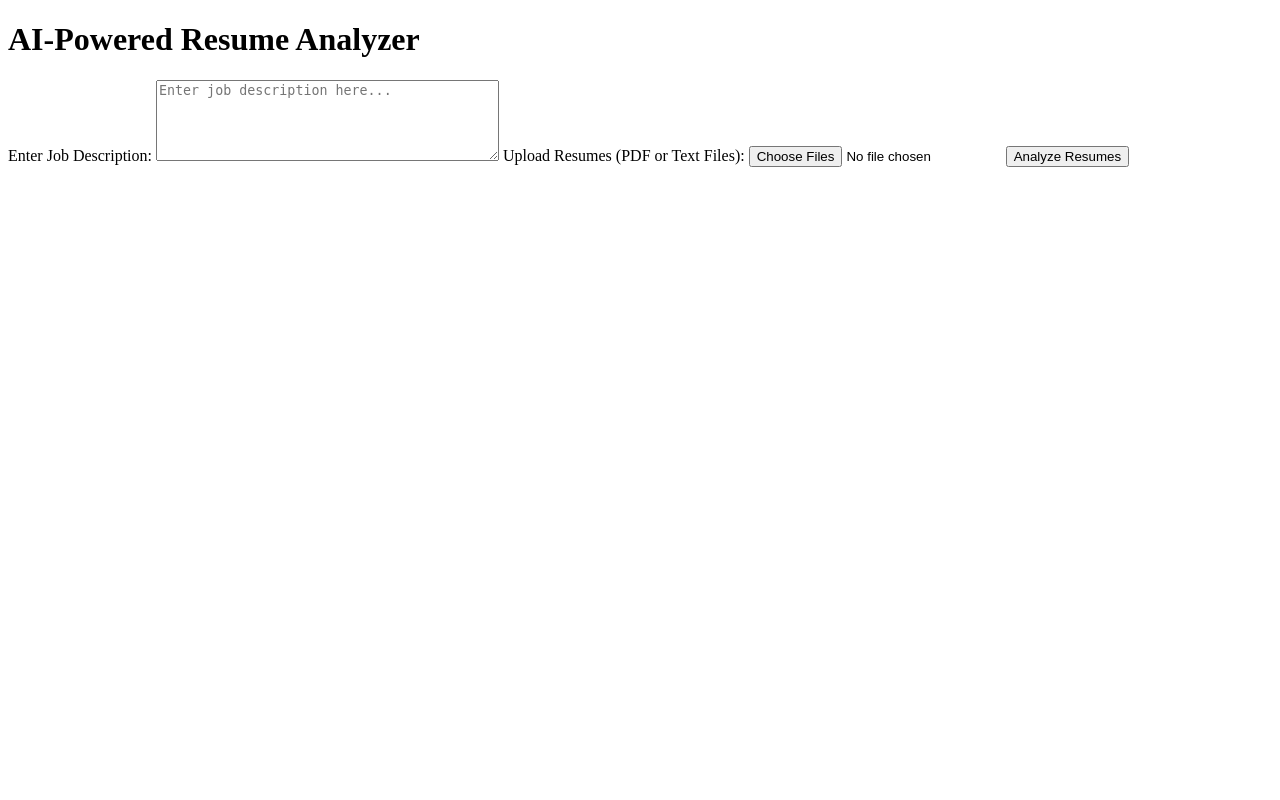
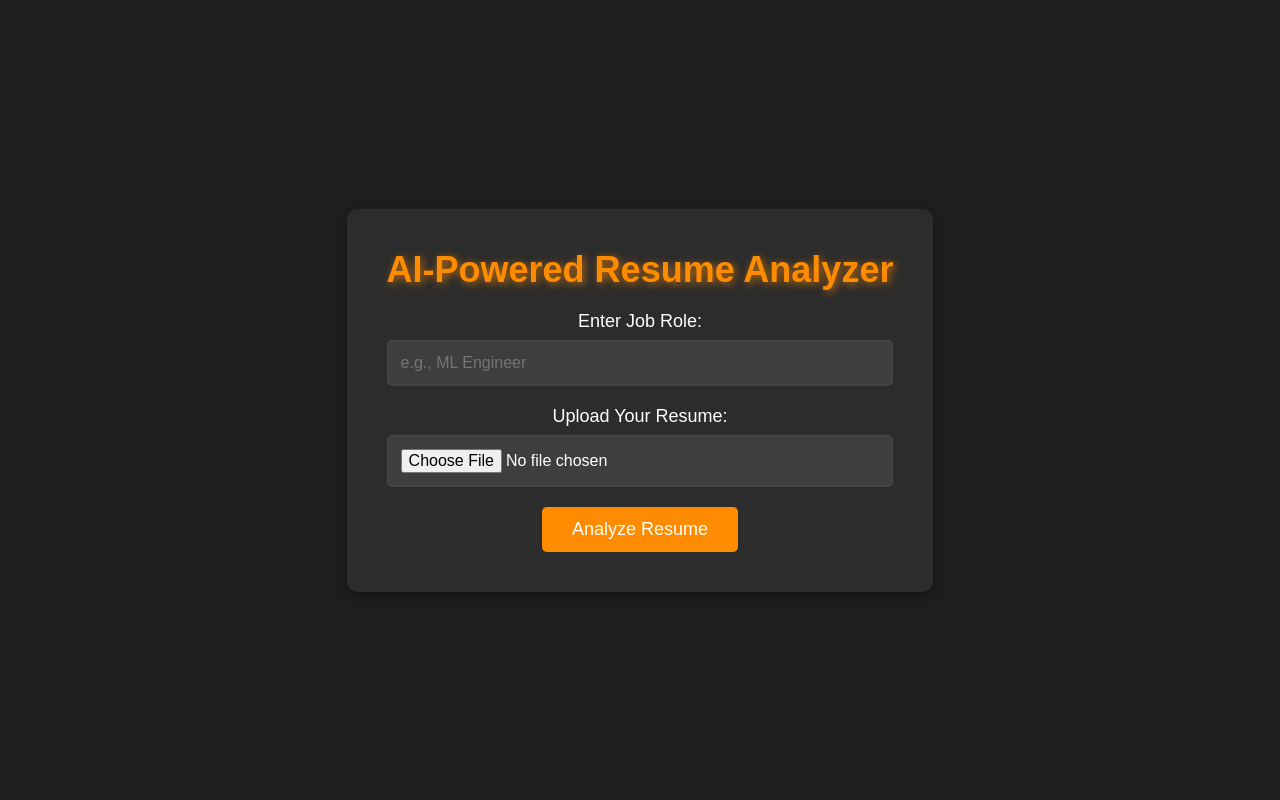
Before and after one commit to Muthupalani/Resume_Checker, a Flask app: page / in a window 1280 px wide. Run offline with Flask 3, Linux system fonts and the light colour scheme; parts of the project's set-up code (start-up, migrations or seed data) failed here and were passed over.

Commit message:
update website

```diff
--- a/app.py
+++ b/app.py
@@ -1,67 +1,57 @@
-from flask import Flask, request, render_template
+from flask import Flask, render_template, request
+import pickle
+from sklearn.feature_extraction.text import TfidfVectorizer
+import PyPDF2
 import os
-from werkzeug.utils import secure_filename
-from scripts.preprocessing import preprocess_text
-from scripts.model import rank_resumes
-
-UPLOAD_FOLDER = "data/resumes"
-ALLOWED_EXTENSIONS = {'txt', 'pdf'}
 
 app = Flask(__name__)
-app.config['UPLOAD_FOLDER'] = UPLOAD_FOLDER
 
-# Function to check allowed file extensions
-def allowed_file(filename):
-    return '.' in filename and filename.rsplit('.', 1)[1].lower() in ALLOWED_EXTENSIONS
+# Load trained model and vectorizer
+with open("models/tfidf_vectorizer.pkl", "rb") as vec_file:
+    vectorizer = pickle.load(vec_file)
 
-@app.route("/")
+with open("models/resume_ranker_model.pkl", "rb") as model_file:
+    model = pickle.load(model_file)
+
+# Function to extract text from PDF
+def extract_text_from_pdf(pdf_file):
+    reader = PyPDF2.PdfReader(pdf_file)
+    text = ""
+    for page in reader.pages:
+        text += page.extract_text()
+    return text
+
+@app.route('/')
 def index():
-    return render_template("index.html")
+    return render_template('index.html')
 
-@app.route("/upload", methods=["POST"])
-def upload():
-    job_description = request.form.get("job_description", "").strip()
-    if isinstance(job_description, list):
-        job_description = " ".join(job_description)
+@app.route('/analyze', methods=['POST'])
+def analyze():
+    job_role = request.form['job_role']
+    uploaded_file = request.files['resume']
 
-    uploaded_files = request.files.getlist("resumes")
+    if not uploaded_file or not job_role:
+        return "Please provide a job role and upload a resume."
 
-    if not job_description or not uploaded_files:
-        return "Please provide both job description and resumes."
+    # Extract resume text
+    resume_content = ""
+    if uploaded_file.filename.endswith('.pdf'):
+        resume_content = extract_text_from_pdf(uploaded_file)
+    elif uploaded_file.filename.endswith('.txt'):
+        resume_content = uploaded_file.read().decode('utf-8')
+    else:
+        return "Unsupported file format. Please upload a .txt or .pdf file."
 
-    resumes = []
-    for file in uploaded_files:
-        if file and allowed_file(file.filename):
-            filename = secure_filename(file.filename)
-            file_path = os.path.join(app.config['UPLOAD_FOLDER'], filename)
-            file.save(file_path)
+    # Combine job role and resume for vectorization
+    data = [job_role, resume_content]
+    transformed_data = vectorizer.transform(data)
 
-            # Read and preprocess the resume content
-            if filename.endswith(".txt"):
-                with open(file_path, "r", encoding="utf-8") as f:
-                    resumes.append(f.read())
-            elif filename.endswith(".pdf"):
-                import PyPDF2
-                with open(file_path, "rb") as f:
-                    reader = PyPDF2.PdfReader(f)
-                    content = " ".join(page.extract_text() for page in reader.pages)
-                    resumes.append(content)
+    # Predict the relevance score for the resume based on the job role
+    job_role_vector = transformed_data[0]
+    resume_vector = transformed_data[1]
+    score = model.predict_proba(resume_vector.reshape(1, -1))[0][1] * 100  # Percentage score
 
-    # Debugging: Print the types and values of inputs to `rank_resumes`
-    print(f"Job Description Type: {type(job_description)}, Content: {job_description[:100]}")
-    print(f"Resumes Type: {type(resumes)}, Length: {len(resumes)}")
+    return render_template('results.html', score=round(score, 2), job_role=job_role, filename=uploaded_file.filename)
 
-    # Rank resumes based on the job description
-    try:
-        ranked_resumes = rank_resumes(job_description, resumes)
-    except Exception as e:
-        return f"An error occurred while ranking resumes: {str(e)}"
-
-    # Pass the results to the results page
-    return render_template("results.html", ranked_resumes=ranked_resumes)
-
-
-if __name__ == "__main__":
-    # Ensure upload folder exists
-    os.makedirs(UPLOAD_FOLDER, exist_ok=True)
+if __name__ == '__main__':
     app.run(debug=True)
--- a/templates/index.html
+++ b/templates/index.html
@@ -4,17 +4,100 @@
     <meta charset="UTF-8">
     <meta name="viewport" content="width=device-width, initial-scale=1.0">
     <title>AI-Powered Resume Analyzer</title>
+    <style>
+        /* General Styles */
+        * {
+            margin: 0;
+            padding: 0;
+            box-sizing: border-box;
+        }
+        body {
+            font-family: 'Arial', sans-serif;
+            background: #1e1e1e;
+            color: #fff;
+            display: flex;
+            justify-content: center;
+            align-items: center;
+            height: 100vh;
+            transition: all 0.3s ease-in-out;
+        }
+        .container {
+            text-align: center;
+            background-color: #2c2c2c;
+            padding: 40px;
+            border-radius: 10px;
+            box-shadow: 0px 4px 10px rgba(0, 0, 0, 0.3);
+            animation: fadeIn 1s ease-in-out;
+        }
+        h1.title {
+            font-size: 36px;
+            margin-bottom: 20px;
+            color: #ff8c00;
+            text-shadow: 2px 2px 8px rgba(255, 140, 0, 0.7);
+        }
+        .form-group {
+            margin-bottom: 20px;
+            position: relative;
+        }
+        .form-group label {
+            font-size: 18px;
+            display: block;
+            margin-bottom: 8px;
+        }
+        .form-group input {
+            width: 100%;
+            padding: 12px;
+            font-size: 16px;
+            border: 2px solid #444;
+            border-radius: 5px;
+            outline: none;
+            background: #3e3e3e;
+            color: #fff;
+            transition: all 0.3s ease;
+        }
+        .form-group input:focus {
+            border-color: #ff8c00;
+        }
+        .btn {
+            background-color: #ff8c00;
+            color: white;
+            font-size: 18px;
+            padding: 12px 30px;
+            border: none;
+            border-radius: 5px;
+            cursor: pointer;
+            transition: background 0.3s ease;
+        }
+        .btn:hover {
+            background-color: #ff5c00;
+        }
+        /* Animation */
+        @keyframes fadeIn {
+            from {
+                opacity: 0;
+                transform: translateY(50px);
+            }
+            to {
+                opacity: 1;
+                transform: translateY(0);
+            }
+        }
+    </style>
 </head>
 <body>
-    <h1>AI-Powered Resume Analyzer</h1>
-    <form action="/upload" method="POST" enctype="multipart/form-data">
-        <label for="job_description">Enter Job Description:</label>
-        <textarea id="job_description" name="job_description" rows="5" cols="40" placeholder="Enter job description here..." required></textarea>
-
-        <label for="resumes">Upload Resumes (PDF or Text Files):</label>
-        <input type="file" id="resumes" name="resumes" multiple accept=".pdf,.txt" required>
-
-        <button type="submit">Analyze Resumes</button>
-    </form>
+    <div class="container">
+        <h1 class="title">AI-Powered Resume Analyzer</h1>
+        <form action="/analyze" method="post" enctype="multipart/form-data" class="form">
+            <div class="form-group">
+                <label for="job_role">Enter Job Role:</label>
+                <input type="text" id="job_role" name="job_role" placeholder="e.g., ML Engineer" required>
+            </div>
+            <div class="form-group">
+                <label for="resume">Upload Your Resume:</label>
+                <input type="file" id="resume" name="resume" accept=".txt,.pdf" required>
+            </div>
+            <button type="submit" class="btn">Analyze Resume</button>
+        </form>
+    </div>
 </body>
 </html>
```
Also changed, not shown: generate_model.py (added, +61 -0 lines), scripts/model.py (+31 -37 lines), scripts/preprocessing.py (+10 -35 lines), static/css/style.css (added, +145 -0 lines), templates/results.html (+78 -11 lines), 3 other files.
